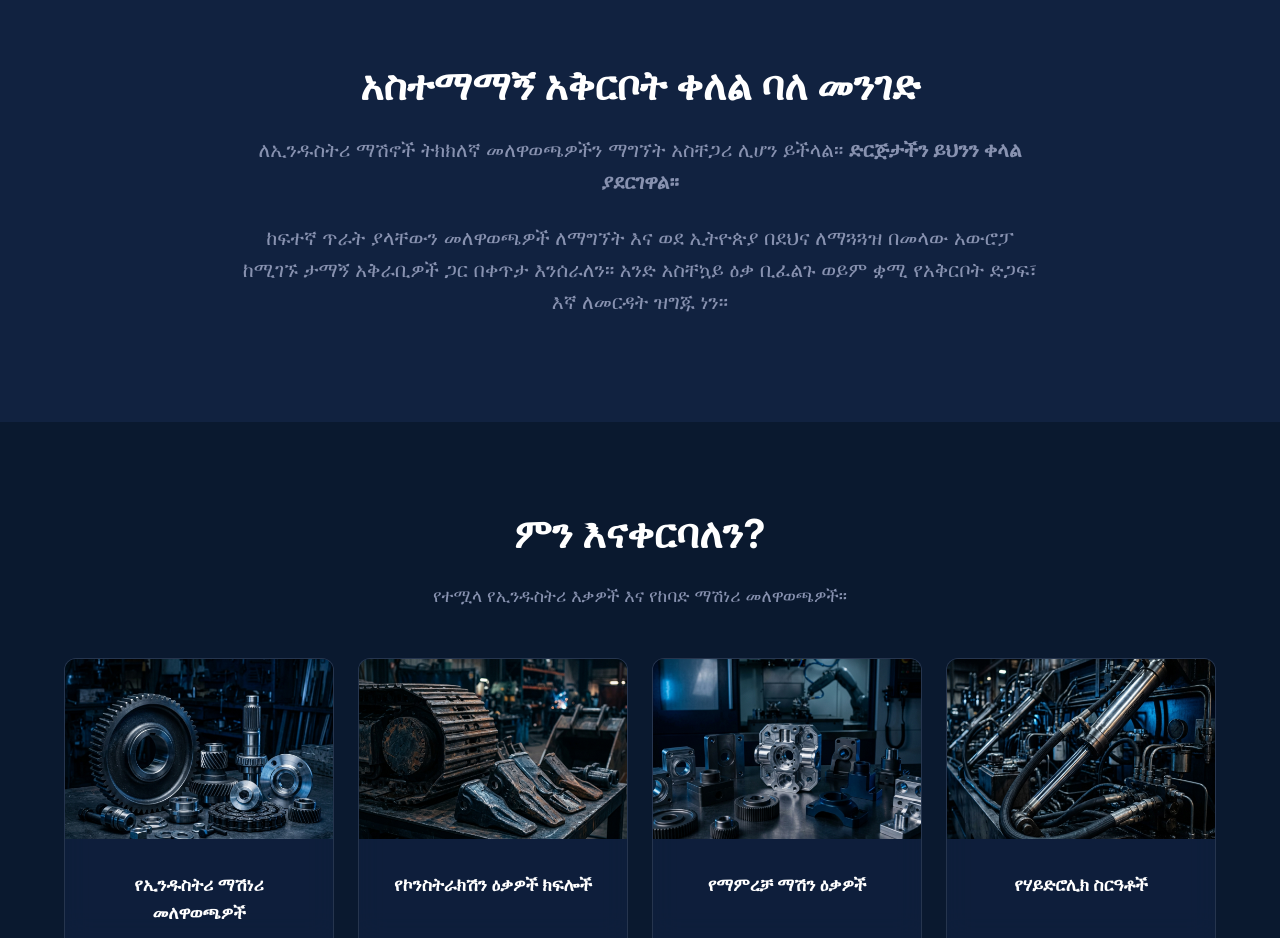
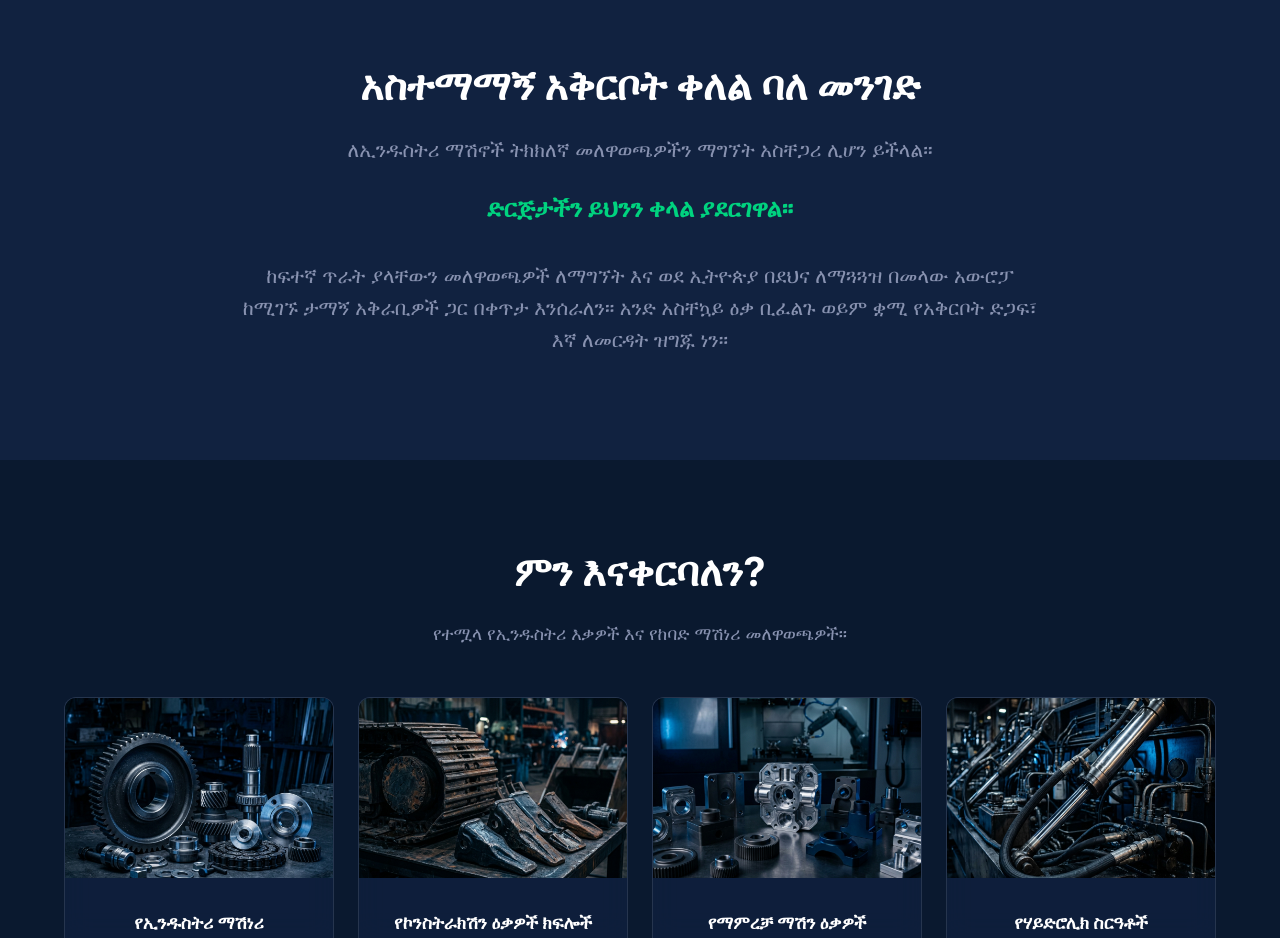
Before and after one commit to ysmjone-max/Tolo12.com, a React (Vite) app: page / in a window 1280 px wide. Shown: the part 920-1858 px from the top of the page. Built offline with nearby package versions, Linux system fonts and the light colour scheme.

Commit message:
Center and highlight intro text on new line

```diff
--- a/src/App.jsx
+++ b/src/App.jsx
@@ -140,7 +140,10 @@ function App() {
             <div className="intro-content">
               <h2 className="section-title">{t.intro.title}</h2>
               <p className="intro-text">
-                {t.intro.p1_1} <strong>{t.intro.p1_2}</strong>
+                {t.intro.p1_1}
+              </p>
+              <p className="intro-text" style={{ textAlign: 'center', color: 'var(--color-accent-green)', fontWeight: 'bold', fontSize: '1.5rem', marginTop: '1rem', marginBottom: '2rem' }}>
+                {t.intro.p1_2}
               </p>
               <p className="intro-text">
                 {t.intro.p2}
```
